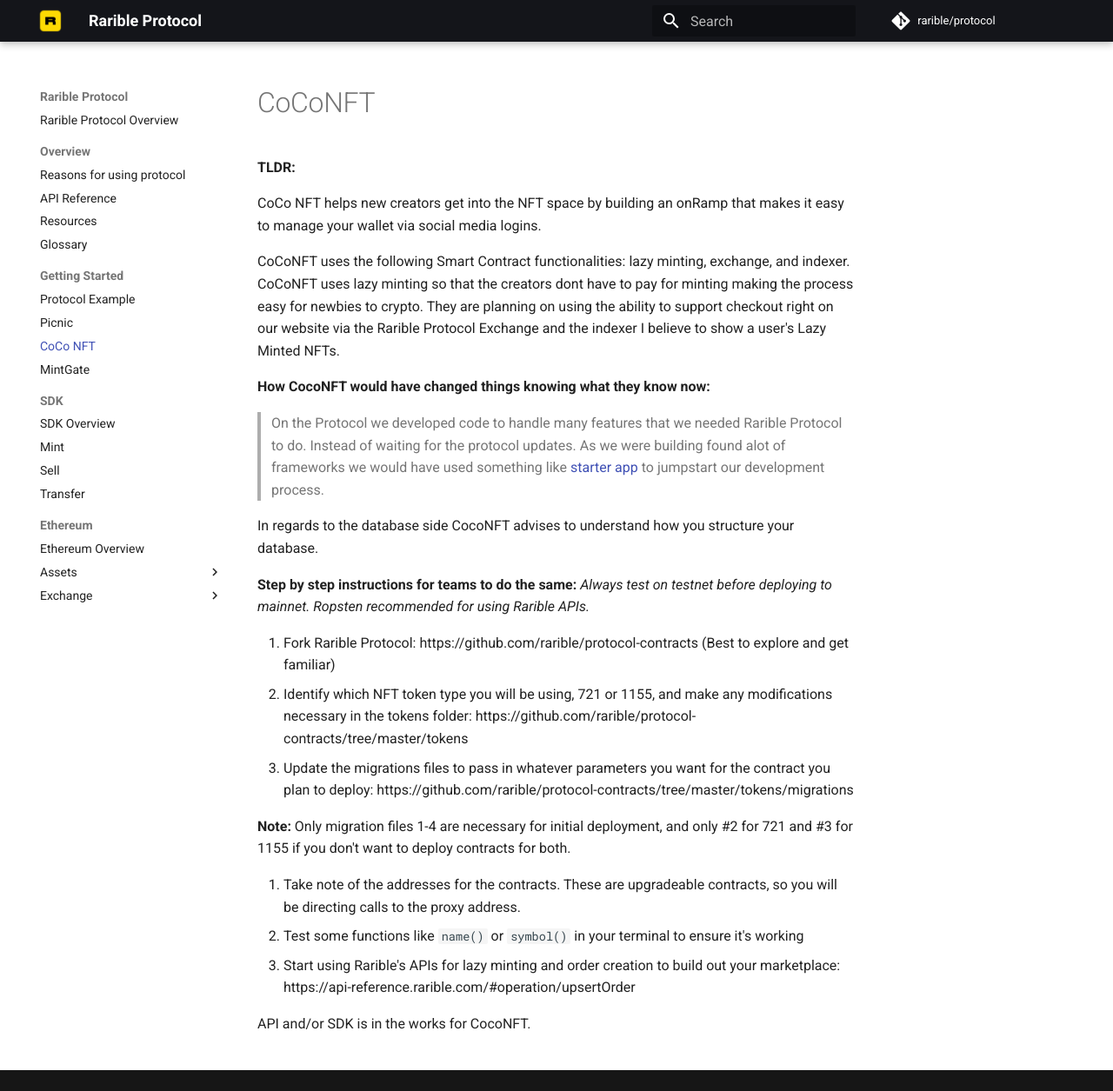
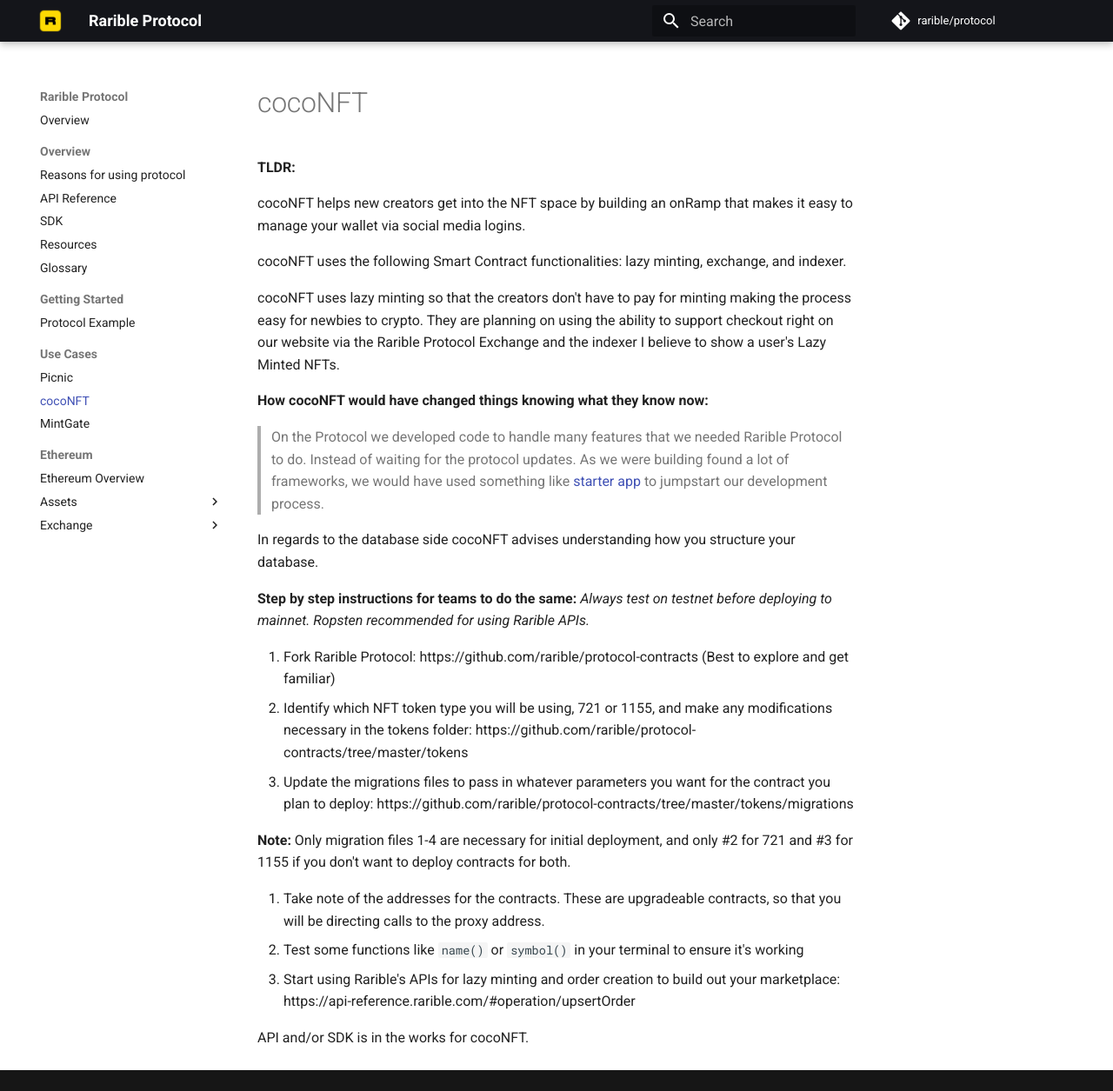
Before and after one commit to rarible/protocol, an MkDocs documentation site: the page built from docs/use-cases/coconft.md, in a window 1280 px wide and 1255 px high. Shown: the whole window at 87% size. Built offline with MkDocs 1.6.1 and Material for MkDocs 9.7.7, drawn with Linux system fonts in a browser that asks for light colours; comment, search, counter and statistics services are not loaded.

```diff
--- a/docs/getting-started/use-cases/coconft.md
+++ b/docs/use-cases/coconft.md
@@ -1,17 +1,19 @@
-# CoCoNFT
+# cocoNFT
+
 **TLDR:**
 
-CoCo NFT helps new creators get into the NFT space by building an onRamp that makes it easy to manage your wallet via social media logins.
+cocoNFT helps new creators get into the NFT space by building an onRamp that makes it easy to manage your wallet via social media logins.
 
-CoCoNFT uses the following Smart Contract functionalities:  lazy minting, exchange, and indexer.
-CoCoNFT uses lazy minting so that the creators dont have to pay for minting making the process easy for newbies to crypto. They are planning on using the ability to support checkout right on our website via the Rarible Protocol Exchange and the indexer I believe to show a user's Lazy Minted NFTs.
+cocoNFT uses the following Smart Contract functionalities:  lazy minting, exchange, and indexer.
 
-**How CocoNFT would have changed things knowing what they know now:**
+cocoNFT uses lazy minting so that the creators don't have to pay for minting making the process easy for newbies to crypto. They are planning on using the ability to support checkout right on our website via the Rarible Protocol Exchange and the indexer I believe to show a user's Lazy Minted NFTs.
+
+**How cocoNFT would have changed things knowing what they know now:**
 
 > On the Protocol we developed code to handle many features that we needed Rarible Protocol to do. Instead of waiting for the protocol updates.
-As we were building found alot of frameworks we would have used something like [starter app](https://github.com/austintgriffith/scaffold-eth/tree/rarible-starter-app) to jumpstart our development process.
+As we were building found a lot of frameworks, we would have used something like [starter app](https://github.com/austintgriffith/scaffold-eth/tree/rarible-starter-app) to jumpstart our development process.
 
-In regards to the database side CocoNFT advises to understand how you structure your database.
+In regards to the database side cocoNFT advises understanding how you structure your database.
 
 **Step by step instructions for teams to do the same:**
 *Always test on testnet before deploying to mainnet. Ropsten recommended for using Rarible APIs.*
@@ -22,10 +24,8 @@ In regards to the database side CocoNFT advises to understand how you structure
 
 **Note:** Only migration files 1-4 are necessary for initial deployment, and only #2 for 721 and #3 for 1155 if you don't want to deploy contracts for both.
 
-4. Take note of the addresses for the contracts. These are upgradeable contracts, so you will be directing calls to the proxy address.
+4. Take note of the addresses for the contracts. These are upgradeable contracts, so that you will be directing calls to the proxy address.
 5. Test some functions like `name()` or `symbol()` in your terminal to ensure it's working
 6. Start using Rarible's APIs for lazy minting and order creation to build out your marketplace: https://api-reference.rarible.com/#operation/upsertOrder
 
-
-
-API and/or SDK is in the works for CocoNFT.
+API and/or SDK is in the works for cocoNFT.
--- a/mkdocs.yml
+++ b/mkdocs.yml
@@ -1,21 +1,18 @@
 site_name: Rarible Protocol
 nav:
-  - 'Rarible Protocol Overview': 'index.md'
+  - 'Overview': 'index.md'
   - 'Overview':
       - 'Reasons for using protocol': 'overview/reasons.md'
       - 'API Reference': 'overview/api-reference.md'
+      - 'SDK': 'overview/union-sdk.md'
       - 'Resources': 'overview/resources.md'
       - 'Glossary': 'overview/glossary.md'
   - 'Getting Started':
       - 'Protocol Example': 'getting-started/protocol-example.md'
-      - 'Picnic': 'getting-started/use-cases/picnic.md'
-      - 'CoCo NFT': 'getting-started/use-cases/coconft.md'
-      - 'MintGate': 'getting-started/use-cases/mintgate.md'
-  - 'SDK':
-      - 'SDK Overview': 'SDK/union-sdk.md'
-      - 'Mint': 'SDK/mint.md'
-      - 'Sell': 'SDK/sell.md'
-      - 'Transfer': 'SDK/transfer.md'
+  - 'Use Cases':
+      - 'Picnic': 'use-cases/picnic.md'
+      - 'cocoNFT': 'use-cases/coconft.md'
+      - 'MintGate': 'use-cases/mintgate.md'
   - 'Ethereum':
       - 'Ethereum Overview': 'ethereum/ethereum-overview.md'
       - 'Assets':
```
Also changed, not shown: docs/SDK/mint.md (deleted, +0 -58 lines), docs/SDK/sell.md (deleted, +0 -50 lines), docs/SDK/transfer.md (deleted, +0 -25 lines), docs/SDK/union-sdk.md (deleted, +0 -87 lines), docs/getting-started/protocol-example.md (+5 -3 lines), docs/index.md (+2 -2 lines), docs/overview/api-reference.md (+7 -1 lines), docs/overview/union-sdk.md (added, +23 -0 lines), docs/resources/meetings/meeting-doc-22nd-of-october.md (added, +45 -0 lines), readme.md (+24 -12 lines), docs/SDK/bid.md (deleted), docs/SDK/burn.md (deleted), docs/SDK/fill.md (deleted), docs/SDK/img/sdk1.png (deleted), 2 more files.
